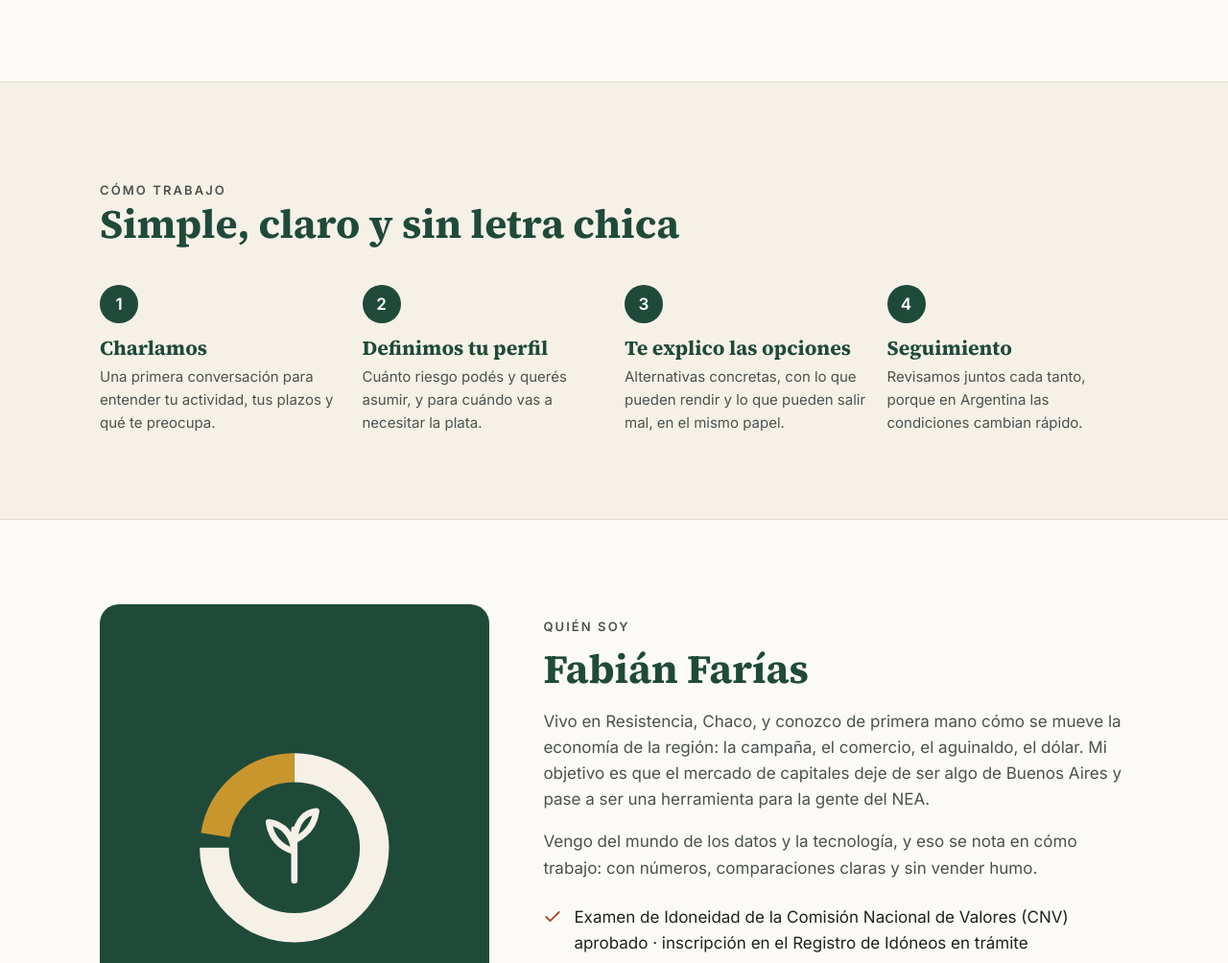
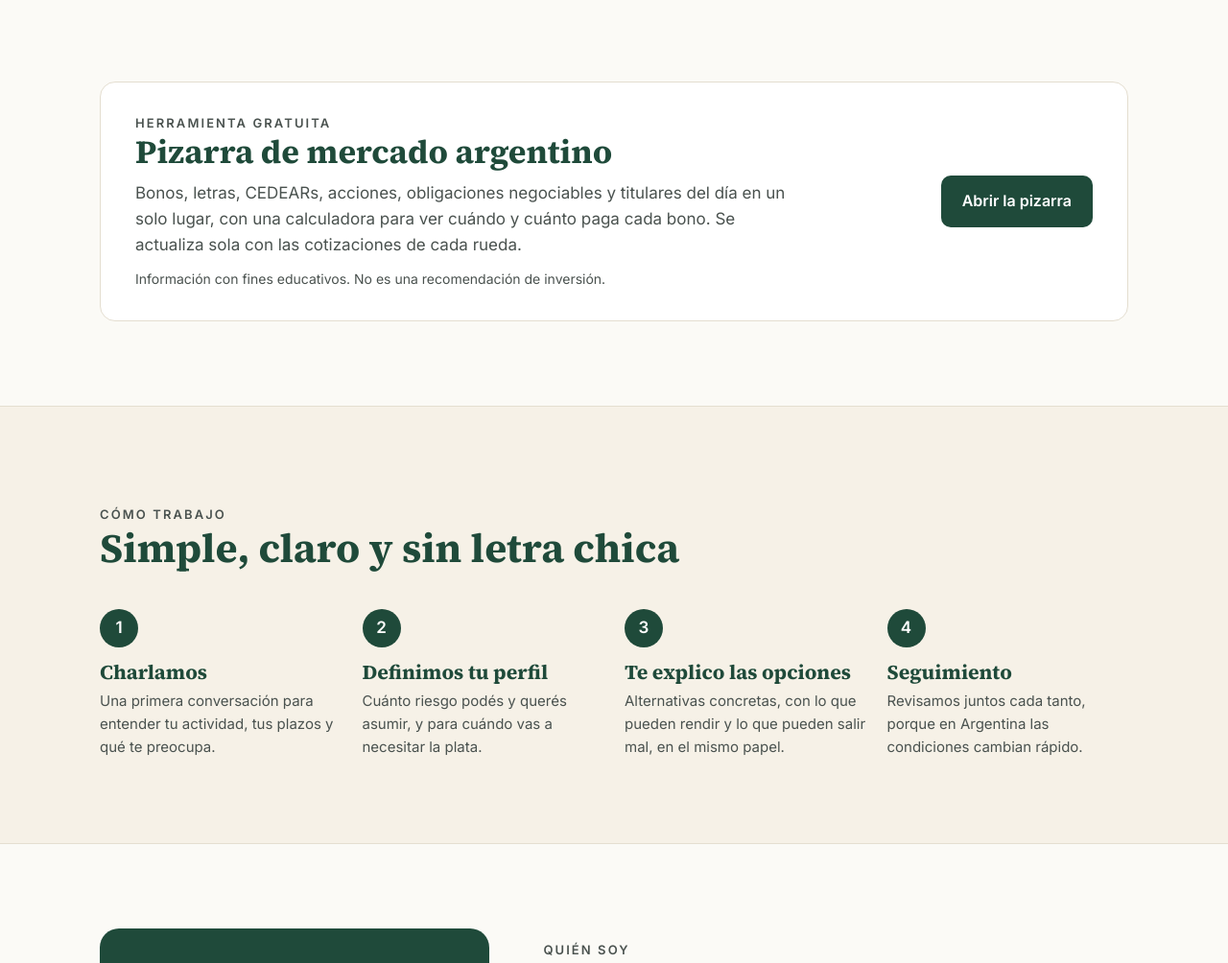
Before and after one commit to fabianfar/asesoria, a plain HTML site: page index.html in a window 1280 px wide. Shown: the part 1416-2420 px from the top of the page at 96% size. Drawn offline with Linux system fonts and the light colour scheme.

Commit message:
Add files via upload

```diff
--- a/index.html
+++ b/index.html
@@ -70,6 +70,14 @@ section{padding:88px 0}
 .card ul{margin:0;padding-left:18px;color:var(--carbon);font-size:15px}
 .card li{margin:4px 0}
 
+/* pizarra */
+#pizarra{padding-top:0}
+.banda-pizarra{display:flex;align-items:center;justify-content:space-between;gap:32px;flex-wrap:wrap;background:#fff;border:1px solid var(--linea);border-radius:16px;padding:32px 36px}
+.banda-pizarra .texto{max-width:680px}
+.banda-pizarra h2{font-size:clamp(26px,3.4vw,34px);margin-bottom:10px}
+.banda-pizarra p{color:var(--gris);margin:0}
+.banda-pizarra .nota{font-size:14px;margin-top:10px}
+
 /* como trabajo */
 .pasos{background:var(--algodon);border-top:1px solid var(--linea);border-bottom:1px solid var(--linea)}
 .lista-pasos{display:grid;grid-template-columns:repeat(4,minmax(0,1fr));gap:22px;counter-reset:paso;list-style:none;margin:0;padding:0}
@@ -107,6 +115,8 @@ footer{padding:40px 0 56px;color:var(--gris);font-size:14px}
   .contacto{padding:36px 24px}
   .foto{max-width:320px}
   section{padding:64px 0}
+  #pizarra{padding-top:0}
+  .banda-pizarra{padding:26px 22px}
 }
 @media (max-width:520px){.lista-pasos{grid-template-columns:1fr}.nav ul{gap:14px}}
 </style>
@@ -122,6 +132,7 @@ footer{padding:40px 0 56px;color:var(--gris);font-size:14px}
       </a>
       <ul>
         <li><a href="#servicios">Servicios</a></li>
+        <li><a href="pizarra/">Pizarra</a></li>
         <li><a href="#como-trabajo">Cómo trabajo</a></li>
         <li><a href="#quien-soy">Quién soy</a></li>
         <li><a href="#contacto">Contacto</a></li>
@@ -136,6 +147,7 @@ footer{padding:40px 0 56px;color:var(--gris);font-size:14px}
         <div class="acciones">
           <a class="btn btn-claro" href="#contacto">Escribime</a>
           <a class="btn btn-borde" href="#servicios">Ver servicios</a>
+          <a class="btn btn-borde" href="pizarra/">Pizarra de mercado</a>
         </div>
         <div class="region">Chaco · Corrientes · Formosa · Misiones</div>
       </div>
@@ -183,6 +195,20 @@ footer{padding:40px 0 56px;color:var(--gris);font-size:14px}
           <li>Un plan de ahorro pensando en el retiro</li>
         </ul>
       </article>
+    </div>
+  </div>
+</section>
+
+<section id="pizarra">
+  <div class="wrap">
+    <div class="banda-pizarra">
+      <div class="texto">
+        <p class="kicker">Herramienta gratuita</p>
+        <h2>Pizarra de mercado argentino</h2>
+        <p>Bonos, letras, CEDEARs, acciones, obligaciones negociables y titulares del día en un solo lugar, con una calculadora para ver cuándo y cuánto paga cada bono. Se actualiza sola con las cotizaciones de cada rueda.</p>
+        <p class="nota">Información con fines educativos. No es una recomendación de inversión.</p>
+      </div>
+      <a class="btn btn-verde" href="pizarra/">Abrir la pizarra</a>
     </div>
   </div>
 </section>
@@ -263,6 +289,7 @@ footer{padding:40px 0 56px;color:var(--gris);font-size:14px}
   <div class="wrap aviso">
     <p style="margin:0"><strong>Aviso importante.</strong> El contenido de este sitio y de las redes de Farías Finanzas es educativo e informativo. No constituye una recomendación de inversión ni una oferta de valores negociables. Invertir implica riesgos, incluida la posible pérdida del capital invertido; los rendimientos pasados no garantizan rendimientos futuros.</p>
     <p style="margin:0">Podés verificar a cualquier persona o agente que te ofrezca inversiones en el registro público de la <a href="https://www.argentina.gob.ar/cnv" rel="noopener">Comisión Nacional de Valores</a>.</p>
+    <p style="margin:0"><a href="pizarra/">Pizarra de mercado</a> · <a href="pizarra/aviso-legal.html">Aviso legal</a></p>
     <p style="margin:0">© 2026 Fabián Farías · Farías Finanzas · Resistencia, Chaco, Argentina</p>
   </div>
 </footer>
```
